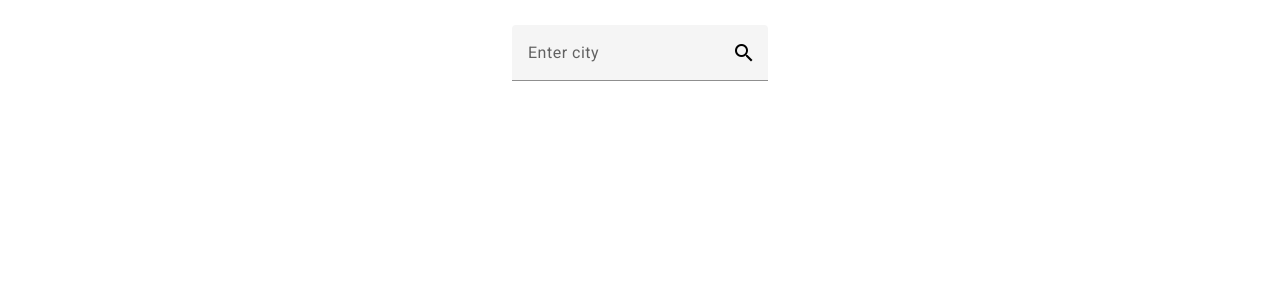
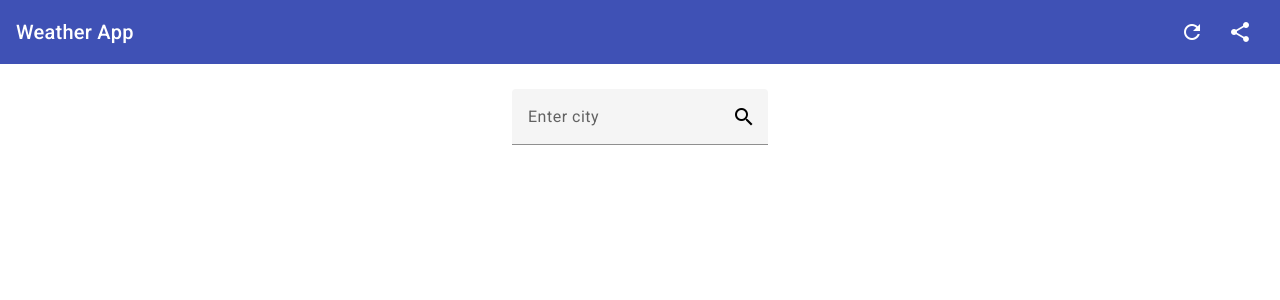
Before and after one commit to KephaKibet/PWA-Weather-Application-Using-Angular-Service-Worker, an Angular app: page / in a window 1280 px wide. Shown: the top 300 px of the page. Built offline with nearby package versions, Linux system fonts and the light colour scheme.

Commit message:
Staying up to date with in-app notifications

```diff
--- a/src/app/app.component.html
+++ b/src/app/app.component.html
@@ -1 +1,2 @@
+<app-header></app-header>
 <app-weather></app-weather>
--- /dev/null
+++ b/src/app/header/header.component.css
@@ -0,0 +1,3 @@
+.spacer {
+  flex: 1 1 auto;
+ }
--- /dev/null
+++ b/src/app/header/header.component.html
@@ -0,0 +1,10 @@
+<mat-toolbar color="primary">
+  <span>Weather App</span>
+  <span class="spacer"></span>
+  <button mat-icon-button>
+    <mat-icon>refresh</mat-icon>
+  </button>
+  <button mat-icon-button>
+    <mat-icon>share</mat-icon>
+  </button>
+</mat-toolbar>
```
Also changed, not shown: src/app/app.module.ts (+8 -1 lines), src/app/header/header.component.ts (added, +10 -0 lines), 1 other file (tests, documents, lock files or other folders).
